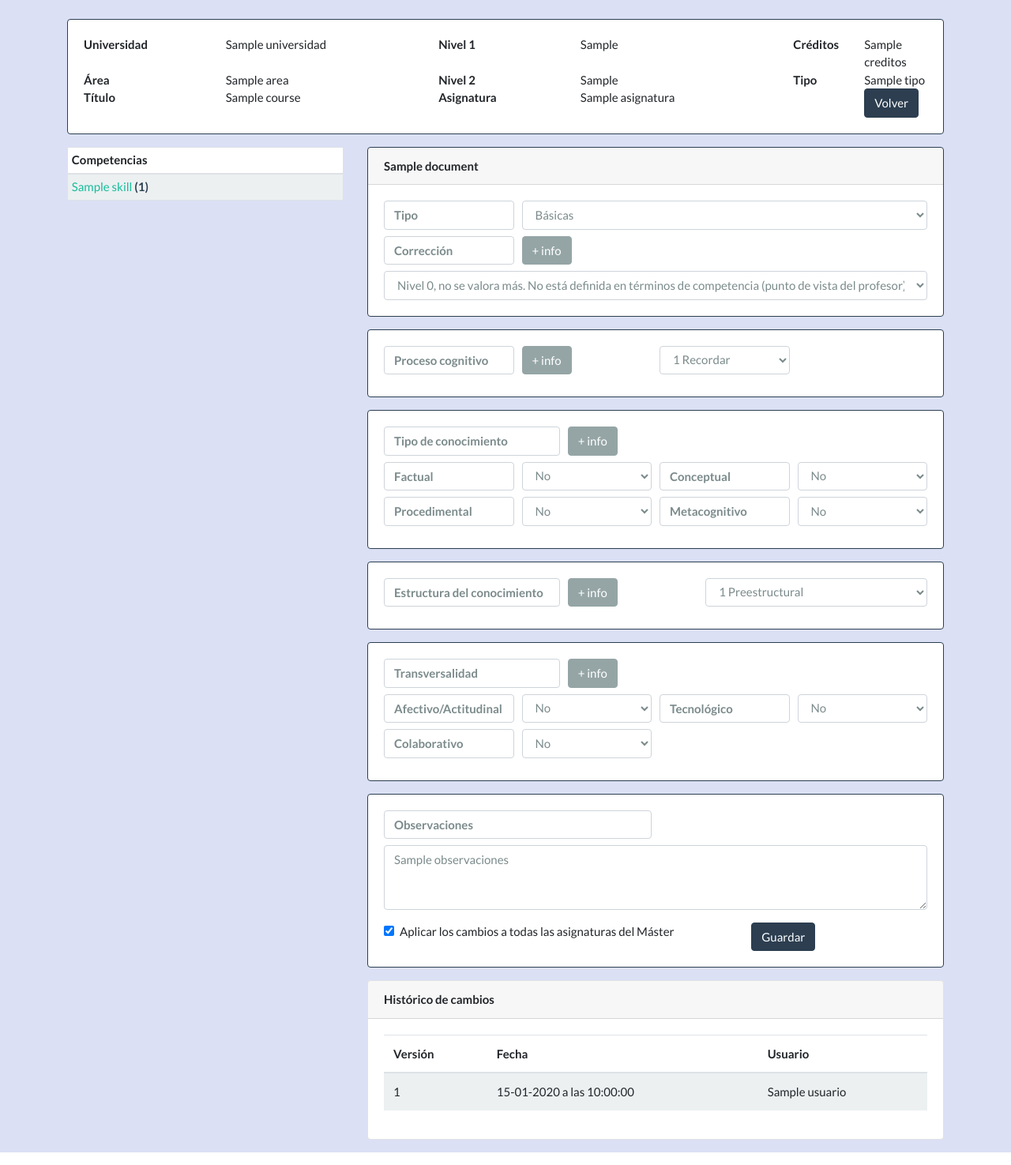
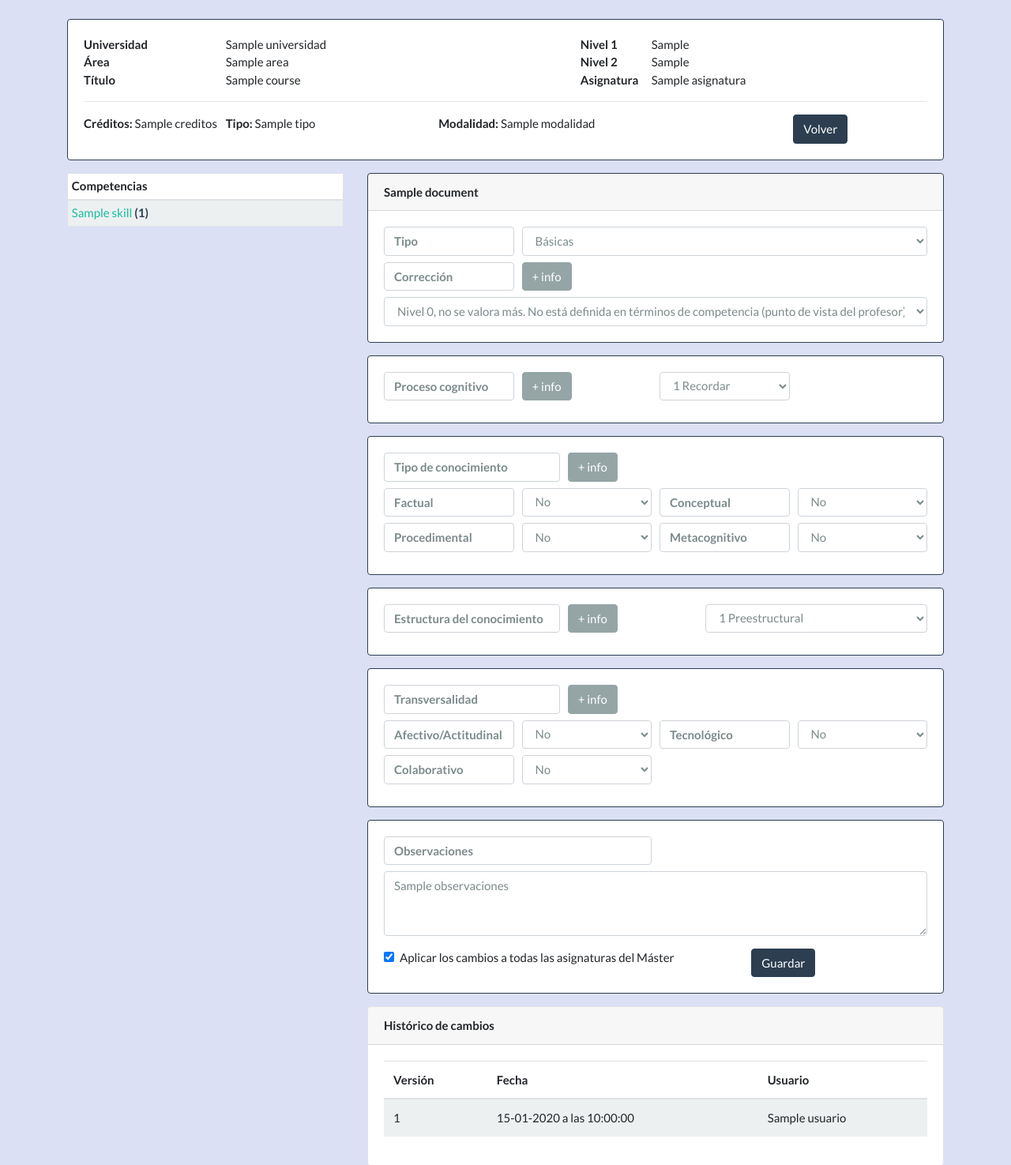
Before and after one commit to abalderas/corameval, a Flask app: template templates/skills.html in a window 1280 px wide. Shown: the part 71-1546 px from the top of the page at 79% size. Run offline with Flask 2, Linux system fonts and the light colour scheme; the template is opened without the code that fills it: most values are stand-ins (such as "Sample title", 1, 10 or a date in 2020); some libraries are stand-ins or nearby versions.

Commit message:
modalidad de las asignaturas de master

```diff
--- a/app.py
+++ b/app.py
@@ -78,7 +78,7 @@ def Index():
         selected_nivel2 = documents_nivel2[0]
         documents_cour = mongo.db.asignaturas.distinct("asignatura", {"universidad": selected_uni, "area": selected_area, "titulo": selected_titu, "nivel1": selected_nivel1, "nivel2": selected_nivel2})
         selected_cour = documents_cour[0]
-        document_detl = mongo.db.asignaturas.find_one({"universidad": selected_uni, "area": selected_area, "titulo": selected_titu, "nivel1": selected_nivel1, "nivel2": selected_nivel2, "asignatura": selected_cour}, {"creditos":1, "tipo":1})
+        document_detl = mongo.db.asignaturas.find_one({"universidad": selected_uni, "area": selected_area, "titulo": selected_titu, "nivel1": selected_nivel1, "nivel2": selected_nivel2, "asignatura": selected_cour}, {"modalidad":1, "creditos":1, "tipo":1})
         data_selected = {
             'universidad': selected_uni,
             'area': selected_area,
@@ -86,6 +86,7 @@ def Index():
             'nivel1': selected_nivel1,
             'nivel2': selected_nivel2,
             'asignatura': selected_cour,
+            'modalidad': document_detl['modalidad'],
             'tipo': document_detl['tipo'],
             'creditos': document_detl['creditos']
             }
@@ -158,9 +159,9 @@ def listing_details():
     nivel2 = request.form['nivel2']
     course = request.form['course']
 
-    document_detl = mongo.db.asignaturas.find_one({"universidad": universidad, "area": area, "titulo": degree, "nivel1": nivel1, "nivel2": nivel2, "asignatura": course}, {"creditos":1, "tipo":1})
+    document_detl = mongo.db.asignaturas.find_one({"universidad": universidad, "area": area, "titulo": degree, "nivel1": nivel1, "nivel2": nivel2, "asignatura": course}, {"modalidad":1, "creditos":1, "tipo":1})
 
-    data = {'tipo': document_detl['tipo'], 'creditos': document_detl['creditos']}
+    data = {'tipo': document_detl['tipo'], 'creditos': document_detl['creditos'], 'modalidad': document_detl['modalidad']}
 
     return jsonify(data)
 
@@ -173,7 +174,7 @@ def listing_details():
 def buscar(id):
     if id != 0:
         document_detl = mongo.db.asignaturas.find_one({"_id": ObjectId(id)}, {"universidad": 1, "area": 1, "titulo": 1,
-         "nivel1":1, "nivel2": 1, "asignatura": 1, "_id": 1, "creditos":1, "tipo":1})
+         "nivel1":1, "nivel2": 1, "asignatura": 1, "_id": 1, "modalidad":1, "creditos":1, "tipo":1})
 
         data_selected = {
             'universidad': document_detl['universidad'],
@@ -182,6 +183,7 @@ def buscar(id):
             'nivel1': document_detl['nivel1'],
             'nivel2': document_detl['nivel2'],
             'asignatura': document_detl['asignatura'],
+            'modalidad': document_detl['modalidad'],
             'tipo': document_detl['tipo'],
             'creditos': document_detl['creditos']
             }
@@ -209,7 +211,7 @@ def buscar(id):
         selected_nivel2 = request.form['nivel2']
         documents_cour = mongo.db.asignaturas.distinct("asignatura", {"universidad": selected_uni, "area": selected_area, "titulo": selected_titu, "nivel1": selected_nivel1, "nivel2": selected_nivel2})
         selected_cour = request.form['asignatura']
-        document_detl = mongo.db.asignaturas.find_one({"universidad": selected_uni, "area": selected_area, "titulo": selected_titu, "nivel1": selected_nivel1, "nivel2": selected_nivel2, "asignatura": selected_cour}, {"creditos":1, "tipo":1})
+        document_detl = mongo.db.asignaturas.find_one({"universidad": selected_uni, "area": selected_area, "titulo": selected_titu, "nivel1": selected_nivel1, "nivel2": selected_nivel2, "asignatura": selected_cour}, {"modalidad": 1, "creditos":1, "tipo":1})
         data_selected = {
             'universidad': selected_uni,
             'area': selected_area,
@@ -217,6 +219,7 @@ def buscar(id):
             'nivel1': selected_nivel1,
             'nivel2': selected_nivel2,
             'asignatura': selected_cour,
+            'modalidad': document_detl['modalidad'],
             'tipo': document_detl['tipo'],
             'creditos': document_detl['creditos']
             }
@@ -358,6 +361,7 @@ def institution(id):
         'asignatura': document_institution['asignatura'],
         'tipo': document_institution['tipo'],
         'creditos': document_institution['creditos'],
+        'modalidad': document_institution['modalidad'],
         "_id": document_institution['_id']
         }
     print()
--- a/static/js/main.js
+++ b/static/js/main.js
@@ -11,6 +11,7 @@ $(document).ready(function() {
         $('#nivel1').empty();
         $('#nivel2').empty();
         $('#asignatura').empty();
+        $('#modalidad').val('');
         $('#credits').val('');
         $('#type').val('');
 
@@ -22,6 +23,7 @@ $(document).ready(function() {
         $('#nivel1').empty();
         $('#nivel2').empty();
         $('#asignatura').empty();
+        $('#modalidad').val('');
         $('#credits').val('');
         $('#type').val('');
 
@@ -32,6 +34,7 @@ $(document).ready(function() {
         listing_niveles1();
         $('#nivel2').empty();
         $('#asignatura').empty();
+        $('#modalidad').val('');
         $('#credits').val('');
         $('#type').val('');
 
@@ -41,6 +44,7 @@ $(document).ready(function() {
 
         listing_niveles2();
         $('#asignatura').empty();
+        $('#modalidad').val('');
         $('#credits').val('');
         $('#type').val('');
 
@@ -49,6 +53,7 @@ $(document).ready(function() {
    $('#nivel2').on('change click', function(event) {
 
         listing_courses();
+        $('#modalidad').val('');
         $('#credits').val('');
         $('#type').val('');
 
@@ -80,6 +85,7 @@ function listing_details()
 
         $('#credits').val(data.creditos)
         $('#type').val(data.tipo)
+        $('#modalidad').val(data.modalidad);
     });
 }
 
--- a/templates/index.html
+++ b/templates/index.html
@@ -90,7 +90,7 @@
                             <label for="modalidad" class="form-control"><small>Modalidad</small></label>
                         </div>
                         <div class="col-sm-3">
-                            <input class="form-control" id="modalidad" type="text" placeholder="..." disabled=""  value="{{selected.modalidad}}">
+                            <input class="form-control" name="modalidad" id="modalidad" type="text" placeholder="..." disabled=""  value="{{selected.modalidad}}">
                         </div>
                         <div class="col-sm-1"><input type="submit" value="Buscar" class="btn btn-primary" /></div>
                     </div>
--- a/templates/skills.html
+++ b/templates/skills.html
@@ -9,55 +9,55 @@
                         <div class="col-sm-2">
                             <strong>Universidad</strong>
                         </div>
-                        <div class="col-sm-3">
+                        <div class="col-sm-5">
                             {{ course.universidad }}
                         </div>
-                        <div class="col-sm-2">
+                        <div class="col-sm-1">
                             <strong>Nivel 1</strong>
                         </div>
                         <div class="col">
                             {{ course.nivel1 }}
-                        </div>
-                        <div class="col-sm-1">
-                            <strong>Créditos</strong>
-                        </div>
-                        <div class="col-sm-1">
-                            {{ course.creditos }}
                         </div>
                     </div>
                     <div class="form-row">
                         <div class="col-sm-2">
                             <strong>Área</strong>
                         </div>
-                        <div class="col-sm-3">
+                        <div class="col-sm-5">
                             {{ course.area }}
                         </div>
 
-                        <div class="col-sm-2">
+                        <div class="col-sm-1">
                             <strong>Nivel 2</strong>
                         </div>
                         <div class="col">
                             {{ course.nivel2 }}
-                        </div>
-                        <div class="col-sm-1">
-                            <strong>Tipo</strong>
-                        </div>
-                        <div class="col-sm-1">
-                            {{ course.tipo }}
                         </div>
                     </div>
                     <div class="form-row">
                         <div class="col-sm-2">
                             <strong>Título</strong>
                         </div>
-                        <div class="col-sm-3">
+                        <div class="col-sm-5">
                             {{ course.titulo }}
                         </div>
-                        <div class="col-sm-2">
+                        <div class="col-sm-1">
                             <strong>Asignatura</strong>
                         </div>
                         <div class="col">
                             {{ course.asignatura }}
+                        </div>
+                    </div>
+                    <hr />
+                    <div class="form-row">
+                        <div class="col-sm-2">
+                            <strong>Créditos:</strong> {{ course.creditos }}
+                        </div>
+                        <div class="col-sm-3">
+                            <strong>Tipo:</strong> {{ course.tipo }}
+                        </div>
+                        <div class="col-sm-5">
+                            <strong>Modalidad:</strong> {{ course.modalidad }}
                         </div>
                         <div class="col-sm-1"><a href="/buscar/{{ course._id }}" title="Ir la página anterior"  class="btn btn-primary">Volver</a></div>
                     </div>
```
Also changed, not shown: templates/instruments.html (+18 -18 lines), templates/results.html (+18 -18 lines).
